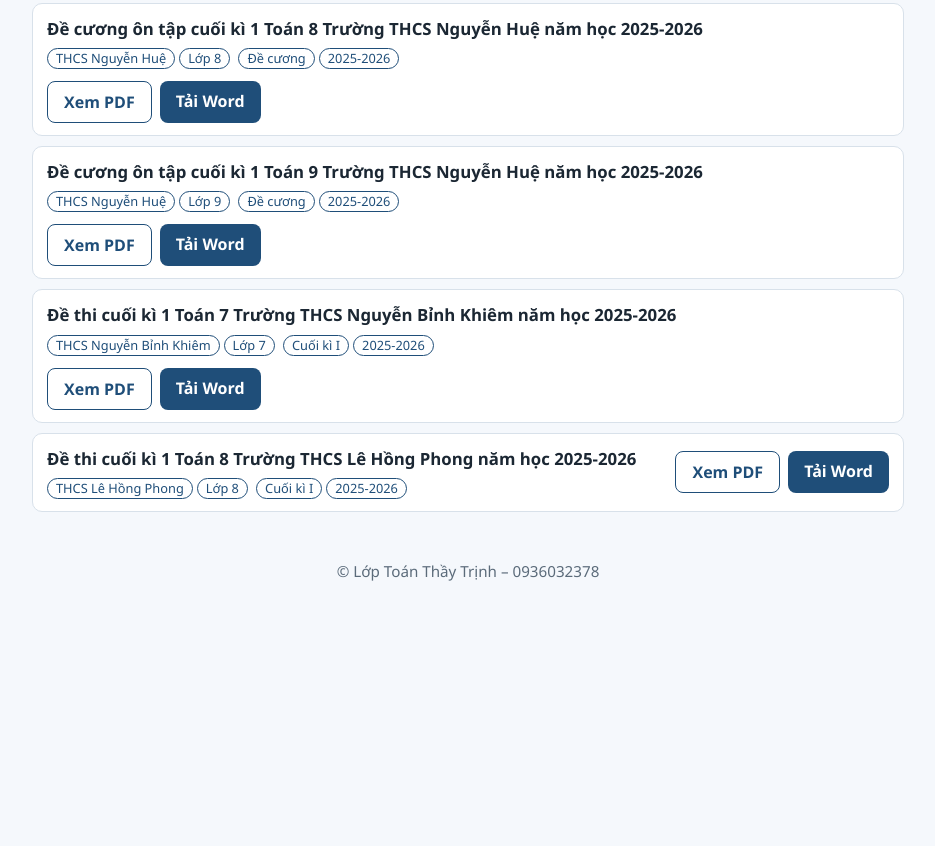
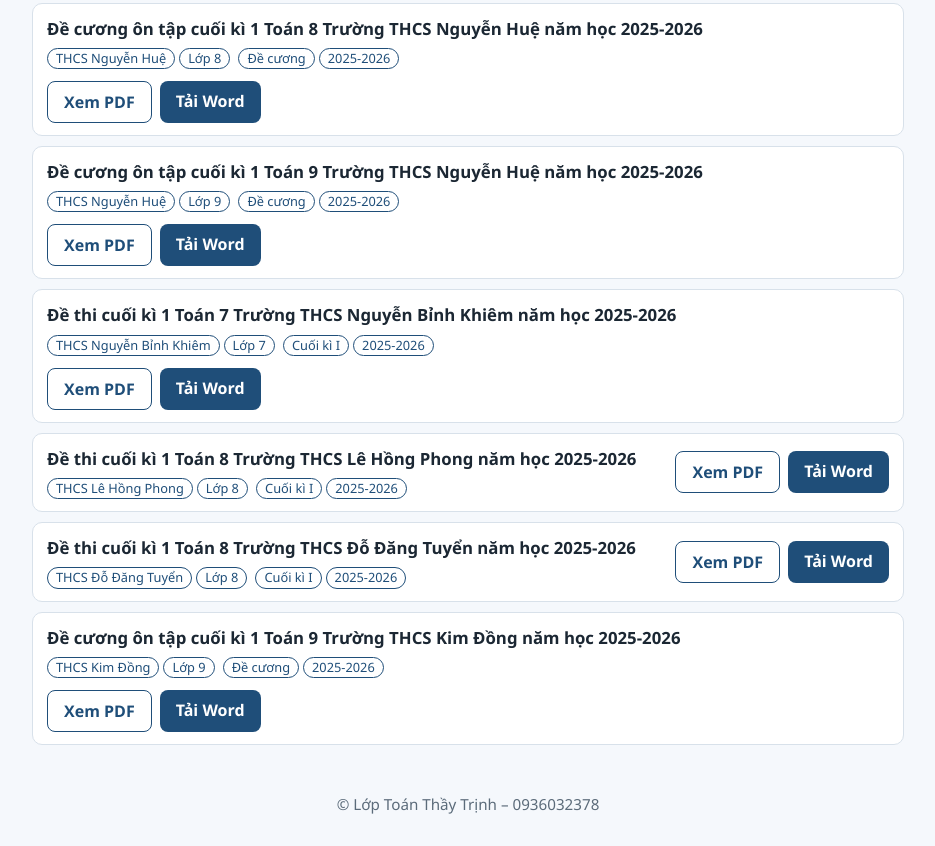
Before and after one commit to lequoctrinhmath/kho-hoc-lieu-de-cuong-de-thi-cac-nam-hoc-cua-cac-truong-tai-da-nang, a plain HTML site: page index.html in a window 1280 px wide. Shown: the part 3211-4057 px from the top of the page, without its empty margins (172-1107 px from the left). Before the commit the page ends 3824 px from the top, so only its background shows below. Drawn offline with Linux system fonts and the light colour scheme.

Commit message:
Add files via upload

```diff
--- a/index.html
+++ b/index.html
@@ -350,6 +350,24 @@ const DE = [
     pdf: "tai-lieu/De_Cuoi_Ki_1_Toan_8_Le_Hong_Phong_2025-2026.pdf",
     file: "tai-lieu/De_Cuoi_Ki_1_Toan_8_Le_Hong_Phong_2025-2026.docx"
   },
+  {
+    ten: "Đề thi cuối kì 1 Toán 8 Trường THCS Đỗ Đăng Tuyển năm học 2025-2026",
+    truong: "THCS Đỗ Đăng Tuyển",
+    khoi: "Lớp 8",
+    loai: "Cuối kì I",
+    nam: "2025-2026",
+    pdf: "tai-lieu/De_Cuoi_Ki_1_Toan_8_Do_Dang_Tuyen_2025-2026.pdf",
+    file: "tai-lieu/De_Cuoi_Ki_1_Toan_8_Do_Dang_Tuyen_2025-2026.docx"
+  },
+  {
+    ten: "Đề cương ôn tập cuối kì 1 Toán 9 Trường THCS Kim Đồng năm học 2025-2026",
+    truong: "THCS Kim Đồng",
+    khoi: "Lớp 9",
+    loai: "Đề cương",
+    nam: "2025-2026",
+    pdf: "tai-lieu/De_Cuong_On_Tap_Cuoi_Ki_1_Toan_9_Kim_Dong_2025-2026.pdf",
+    file: "tai-lieu/De_Cuong_On_Tap_Cuoi_Ki_1_Toan_9_Kim_Dong_2025-2026.docx"
+  },
 ];
 
 const $ = id => document.getElementById(id);
```
